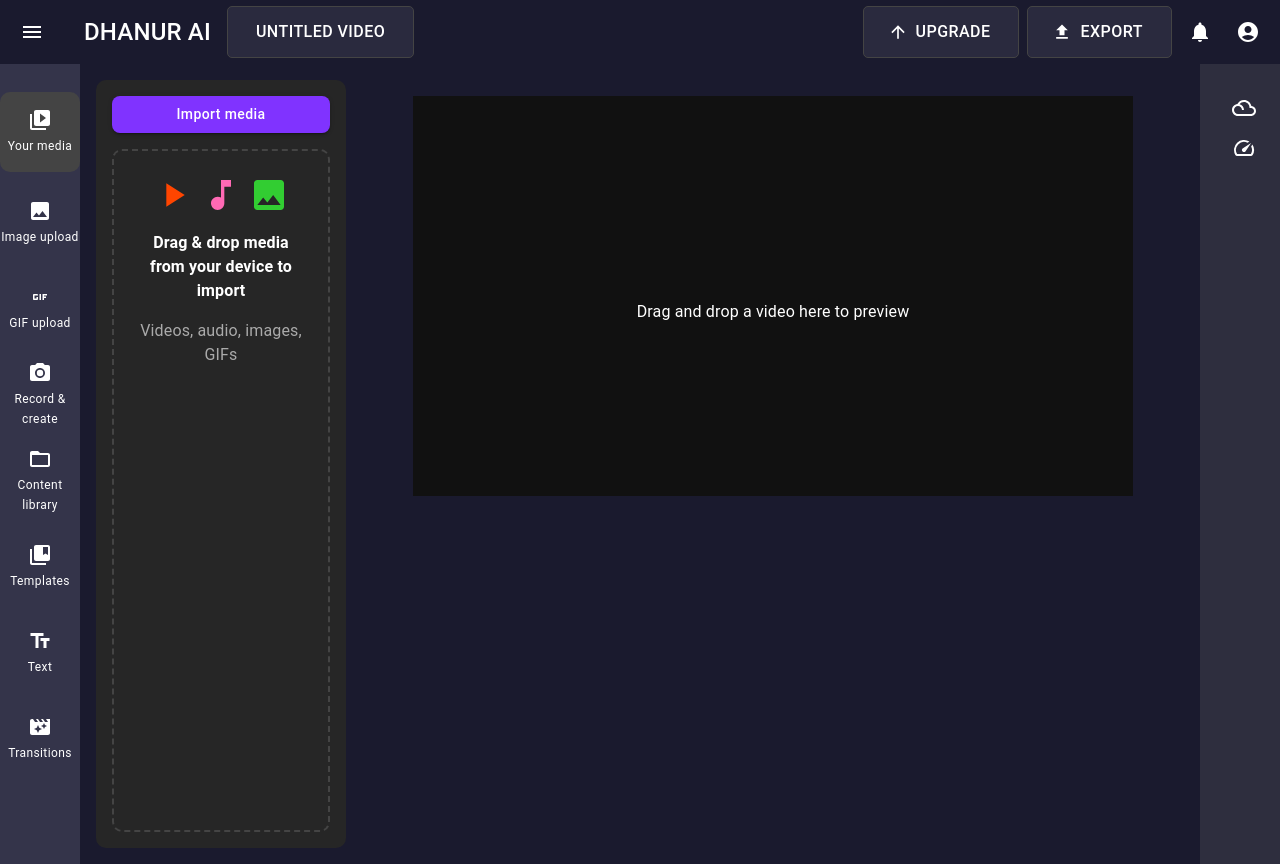
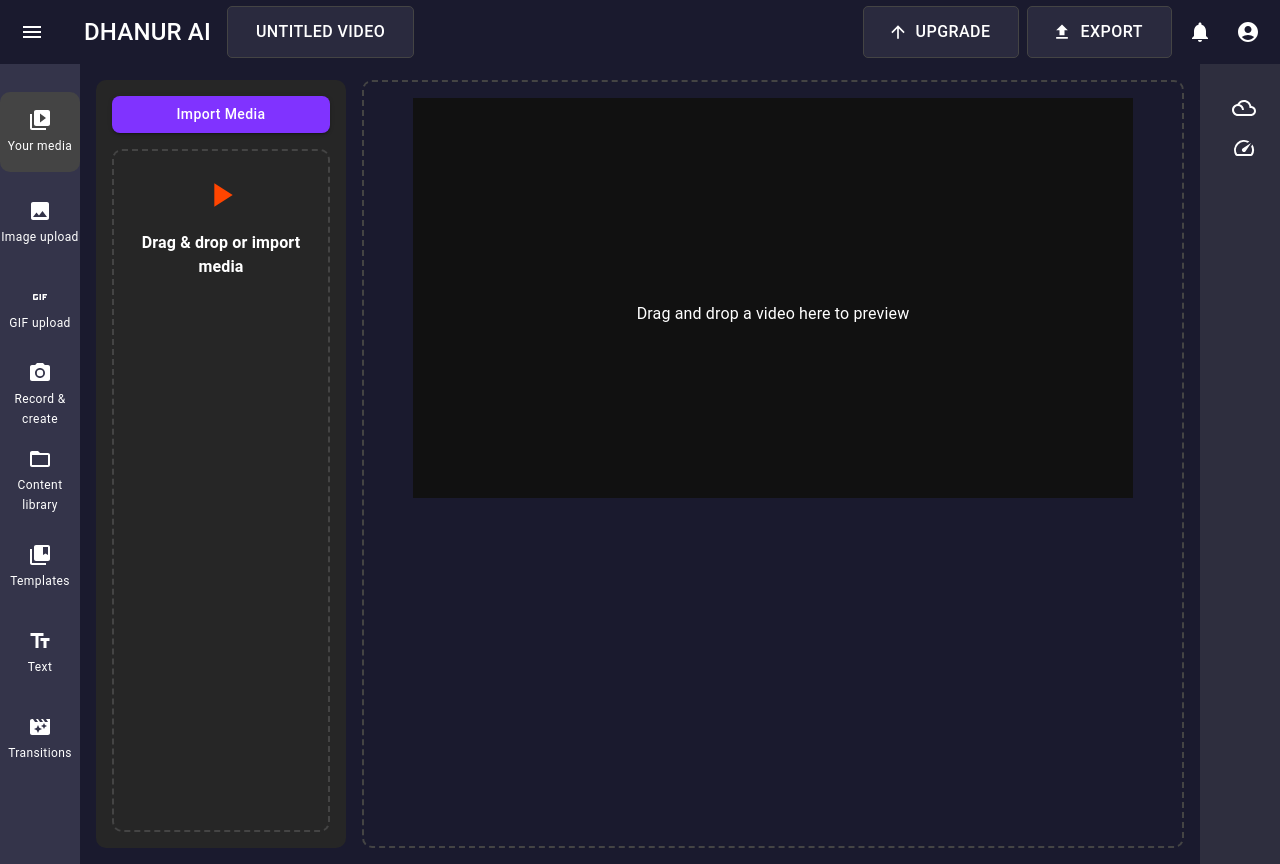
Before and after one commit to tanaydas2003/clipchamp, a Next.js app: page / in a window 1280 px wide. Built offline with nearby package versions, Linux system fonts and the light colour scheme.

Commit message:
Update MainContent.jsx

```diff
--- a/components/MainContent.jsx
+++ b/components/MainContent.jsx
@@ -2,48 +2,109 @@
 
 import React, { useState } from 'react';
 import { Box, Button, Typography } from '@mui/material';
-import PlayArrowIcon from '@mui/icons-material/PlayArrow';
-import MusicNoteIcon from '@mui/icons-material/MusicNote';
-import ImageIcon from '@mui/icons-material/Image';
-import GifIcon from '@mui/icons-material/Gif';
-import VideoPreview from './VideoPreview';
+import PlayArrowIcon from '@mui/icons-material/PlayArrow'; // For video
+import MusicNoteIcon from '@mui/icons-material/MusicNote'; // For music
+import ImageIcon from '@mui/icons-material/Image'; // For images
+import GifIcon from '@mui/icons-material/Gif'; // For GIFs
+import VideoPreview from './VideoPreview'; // Importing the VideoPreview component
 
 const MainContent = ({ selectedMediaType }) => {
   const [uploadedFiles, setUploadedFiles] = useState({
     image: [],
     gif: [],
+    media: [], // Add media array for videos
+    // Add other media types if needed
   });
+
+  const [previewFile, setPreviewFile] = useState(null); // New state for preview file
+  const [draggedFile, setDraggedFile] = useState(null); // New state for tracking dragged file
+
+  // Define accepted types for each media type
+  const acceptedTypes = {
+    media: ['video/*'],
+    image: ['image/*'],
+    gif: ['image/gif'],
+    // Add other media types if needed
+  };
+
+  // Function to handle file input
   const handleFileInput = (event) => {
-    const files = Array.from(event.target.files);
+    let files = Array.from(event.target.files);
+
+    // Filter files based on selectedMediaType
+    const accepted = acceptedTypes[selectedMediaType] || [];
+    files = files.filter((file) =>
+      accepted.some((type) => file.type.match(type))
+    );
+
     if (files && files.length > 0) {
       setUploadedFiles((prevFiles) => ({
         ...prevFiles,
-        [selectedMediaType]: [...prevFiles[selectedMediaType], ...files],
+        [selectedMediaType]: [
+          ...(prevFiles[selectedMediaType] || []),
+          ...files,
+        ],
       }));
     }
   };
 
+  // Function to handle file drag over preview area
+  const handlePreviewDrop = (event) => {
+    event.preventDefault();
+    event.stopPropagation();
+
+    if (draggedFile) {
+      setPreviewFile(draggedFile);
+      setDraggedFile(null); // Reset dragged file after drop
+    }
+  };
+
+  const handleDragOverPreview = (event) => {
+    event.preventDefault();
+    event.stopPropagation();
+  };
+
+  // Function to handle drag start in import section
+  const handleDragStart = (file) => {
+    setDraggedFile(file);
+  };
+
+  // Function to handle drag and drop in import section
   const handleDrop = (event) => {
     event.preventDefault();
     event.stopPropagation();
-    const files = Array.from(event.dataTransfer.files);
+    let files = Array.from(event.dataTransfer.files);
+
+    // Filter files based on selectedMediaType
+    const accepted = acceptedTypes[selectedMediaType] || [];
+    files = files.filter((file) =>
+      accepted.some((type) => file.type.match(type))
+    );
+
     if (files && files.length > 0) {
       setUploadedFiles((prevFiles) => ({
         ...prevFiles,
-        [selectedMediaType]: [...prevFiles[selectedMediaType], ...files],
+        [selectedMediaType]: [
+          ...(prevFiles[selectedMediaType] || []),
+          ...files,
+        ],
       }));
     }
   };
 
-  const handleDragOver = (event) => {
+  const handleDragOverImport = (event) => {
     event.preventDefault();
     event.stopPropagation();
   };
+
+  // Function to handle import button click
   const handleImportClick = () => {
     document.getElementById('file-input').click();
   };
-  let importButtonText = 'Import media';
-  let acceptedFileTypes = 'video/*,audio/*,image/*';
+
+  // Determine the import button text and accepted file types based on selectedMediaType
+  let importButtonText = 'Import Media';
+  let acceptedFileTypes = 'video/*';
 
   if (selectedMediaType === 'image') {
     importButtonText = 'Import Image';
@@ -52,18 +113,20 @@ const MainContent = ({ selectedMediaType }) => {
     importButtonText = 'Import GIF';
     acceptedFileTypes = 'image/gif';
   }
-  const dragDropBgColor = selectedMediaType === 'image' || selectedMediaType === 'gif' ? '#444' : '#262626';
+
+  // Determine the backgroundColor and height for drag and drop area
+  const dragDropBgColor =
+    selectedMediaType === 'image' || selectedMediaType === 'gif' ? '#444' : '#262626';
   const dragDropHeight = selectedMediaType ? '500px' : 'auto';
 
   return (
     <Box sx={{ padding: 2, display: 'flex', flexDirection: 'row', gap: 2, height: '100vh' }}>
-
       {/* Left Side (Media Import Section) */}
       <Box
         sx={{
-          flex: '0 0 250px',
-          backgroundColor: '#262626',
-          borderRadius: '10px',
+          flex: '0 0 250px', // Fixed width to create a narrow left section
+          backgroundColor: '#262626', // Dark background
+          borderRadius: '10px', // Rounded corners
           padding: 2,
           display: 'flex',
           flexDirection: 'column',
@@ -107,16 +170,26 @@ const MainContent = ({ selectedMediaType }) => {
             height: dragDropHeight,
           }}
           onDrop={handleDrop}
-          onDragOver={handleDragOver}
+          onDragOver={handleDragOverImport}
         >
           {uploadedFiles[selectedMediaType] && uploadedFiles[selectedMediaType].length > 0 ? (
             <Box sx={{ display: 'flex', flexDirection: 'column', gap: 2 }}>
               {uploadedFiles[selectedMediaType].map((file, index) => (
-                <Box key={index}>
+                <Box
+                  key={index}
+                  draggable
+                  onDragStart={() => handleDragStart(file)}
+                >
                   {(selectedMediaType === 'image' || selectedMediaType === 'gif') ? (
                     <img
                       src={URL.createObjectURL(file)}
                       alt="Uploaded"
+                      style={{ maxWidth: '100%', maxHeight: '100%' }}
+                    />
+                  ) : selectedMediaType === 'media' && file.type.startsWith('video/') ? (
+                    <video
+                      src={URL.createObjectURL(file)}
+                      muted // Ensure video is muted in upload section
                       style={{ maxWidth: '100%', maxHeight: '100%' }}
                     />
                   ) : (
@@ -126,19 +199,21 @@ const MainContent = ({ selectedMediaType }) => {
               ))}
             </Box>
           ) : (
-            // Default drag & drop area content
             <>
-              {/* Media Icons */}
               <Box sx={{ display: 'flex', gap: 1, justifyContent: 'center' }}>
-                <PlayArrowIcon sx={{ color: '#FF4500', fontSize: 40 }} />
-                <MusicNoteIcon sx={{ color: '#FF69B4', fontSize: 40 }} />
-                <ImageIcon sx={{ color: '#32CD32', fontSize: 40 }} />
+                {selectedMediaType === 'media' && (
+                  <PlayArrowIcon sx={{ color: '#FF4500', fontSize: 40 }} />
+                )}
+                {selectedMediaType === 'image' && (
+                  <ImageIcon sx={{ color: '#32CD32', fontSize: 40 }} />
+                )}
+                {selectedMediaType === 'gif' && (
+                  <GifIcon sx={{ color: '#FFD700', fontSize: 40 }} />
+                )}
               </Box>
-
               <Typography sx={{ color: '#fff', fontWeight: 600, textAlign: 'center' }}>
-                Drag & drop media from your device to import
+                Drag & drop or import {selectedMediaType}
               </Typography>
-              <Typography sx={{ color: '#aaa', textAlign: 'center' }}>Videos, audio, images, GIFs</Typography>
             </>
           )}
         </Box>
@@ -152,9 +227,13 @@ const MainContent = ({ selectedMediaType }) => {
           justifyContent: 'center',
           alignItems: 'flex-start',
           padding: 2,
+          border: '2px dashed #444', // Add border to indicate drop area for preview
+          borderRadius: '10px',
         }}
+        onDrop={handlePreviewDrop}
+        onDragOver={handleDragOverPreview}
       >
-        <VideoPreview />
+        <VideoPreview previewFile={previewFile} />
       </Box>
     </Box>
   );
```
